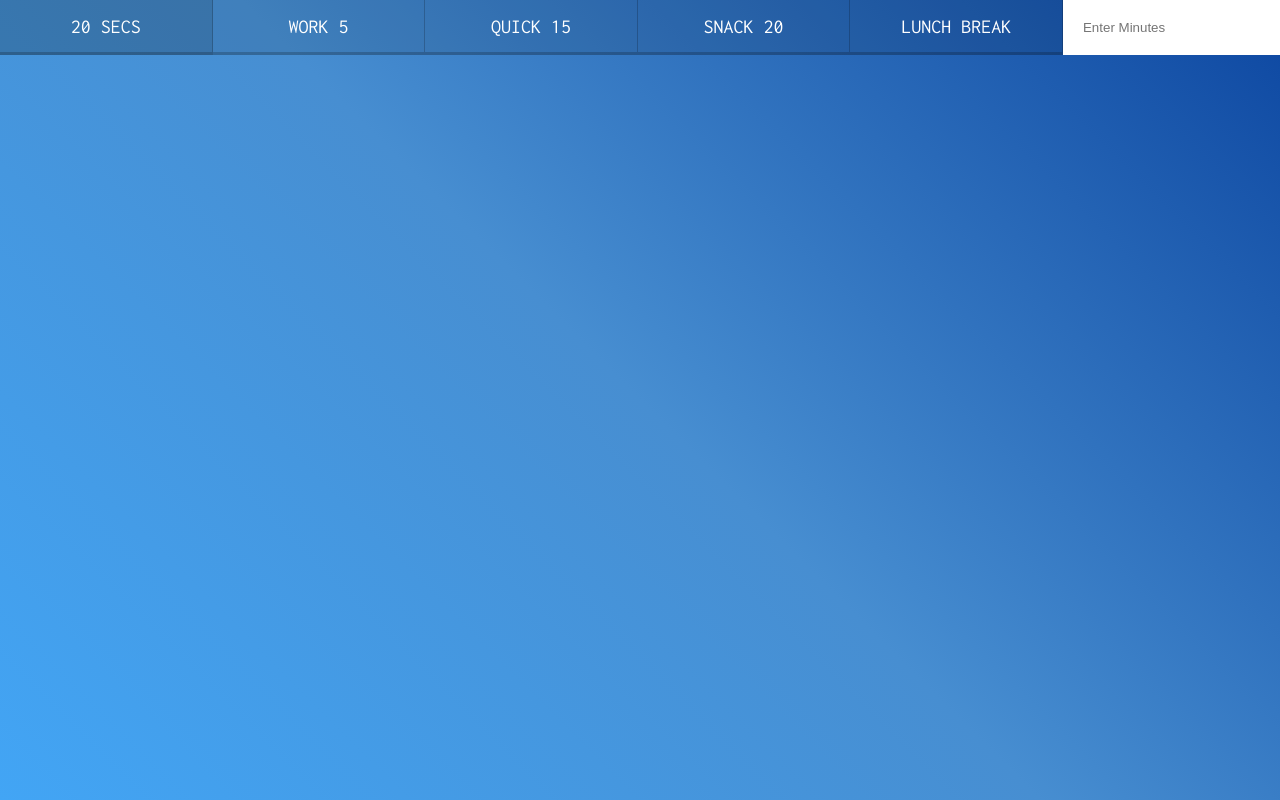
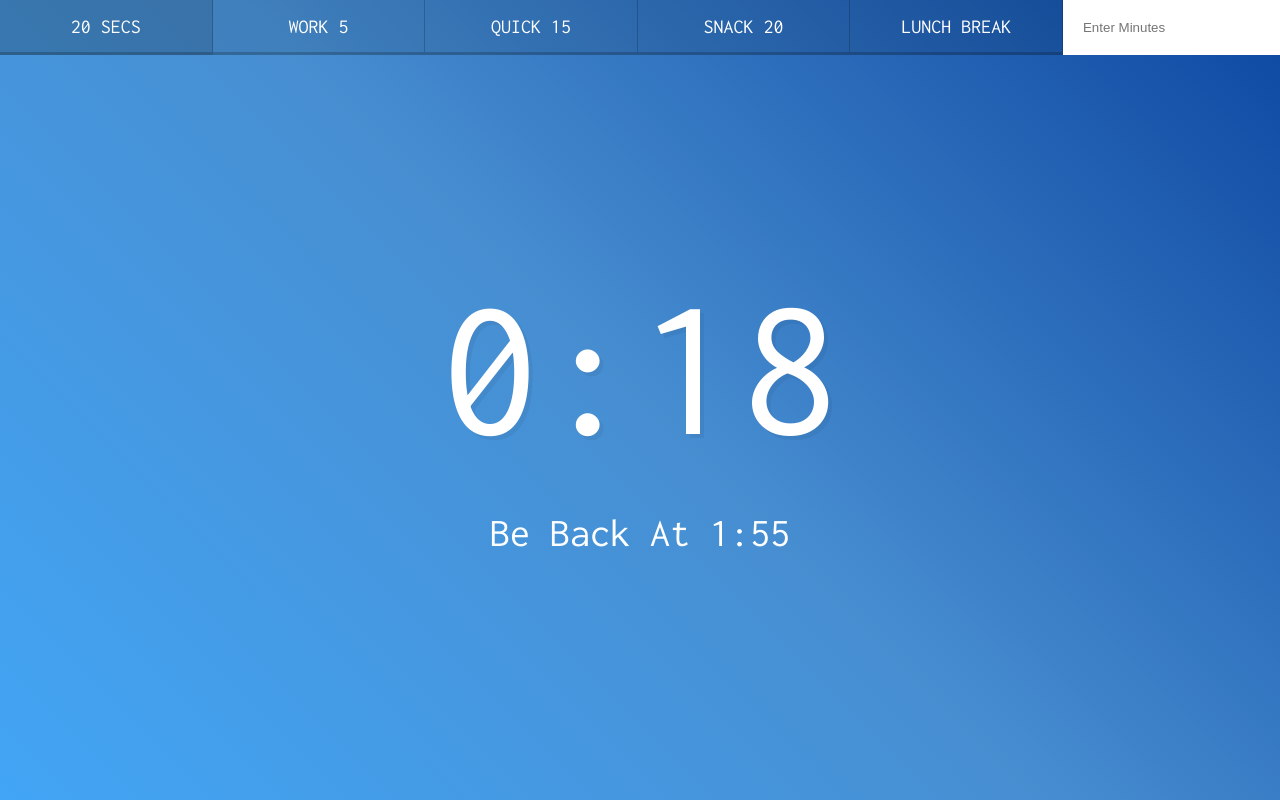
Before and after one commit to Mayu-I/JavaScript30-master, a plain HTML site: page 29 - Countdown Timer/index.html in a window 1280 px wide. Both pictures are taken after a click on the button "20 SECS". Drawn offline with Linux system fonts and the light colour scheme.

Commit message:
add:29 count down timer

```diff
--- a/29 - Countdown Timer/scripts-START.js
+++ b/29 - Countdown Timer/scripts-START.js
@@ -0,0 +1,51 @@
+let countdown;
+const timerDisplay = document.querySelector('.display__time-left');
+const endTime = document.querySelector('.display__end-time');
+const buttons = document.querySelectorAll('[data-time]');
+
+function timer(seconds) {
+    clearInterval(countdown);
+    const now = Date.now();
+    const then = now + seconds * 1000;
+    displayTimeLeft(seconds);
+    displayEndTime(then);
+
+    countdown = setInterval(() => {
+        const secondsLeft = Math.round((then - Date.now()) / 1000);
+        if (secondsLeft <= 0) {
+            clearInterval(countdown);
+            return;
+        }
+        displayTimeLeft(secondsLeft);
+    }, 1000)
+}
+
+function displayTimeLeft(seconds) {
+    const minutes = Math.floor(seconds / 60);
+    const reminderSeconds = seconds % 60;
+    const display = `${minutes}:${reminderSeconds < 10 ? '0' : ''}${reminderSeconds}`;
+    document.title = display;
+    timerDisplay.textContent = display;
+}
+
+function displayEndTime(timestamp) {
+    const end = new Date(timestamp);
+    const hour = end.getHours();
+    const adjustHour = hour > 12 ? hour - 12 : hour
+    const minutes = end.getMinutes();
+    endTime.textContent = `Be Back At ${adjustHour}:${minutes < 10 ? '0' : ''}${minutes}`;
+}
+
+function startTimer() {
+    const seconds = parseInt(this.dataset.time);
+    timer(seconds);
+}
+
+buttons.forEach(button => button.addEventListener('click', startTimer));
+document.customForm.addEventListener('submit', function (e) {
+    e.preventDefault();
+    const mins = this.minutes.value;
+    console.log(mins);
+    timer(mins * 60);
+    this.reset();
+});
```
Also changed, not shown: 29 - Countdown Timer/index.html (+3 -0 lines).
